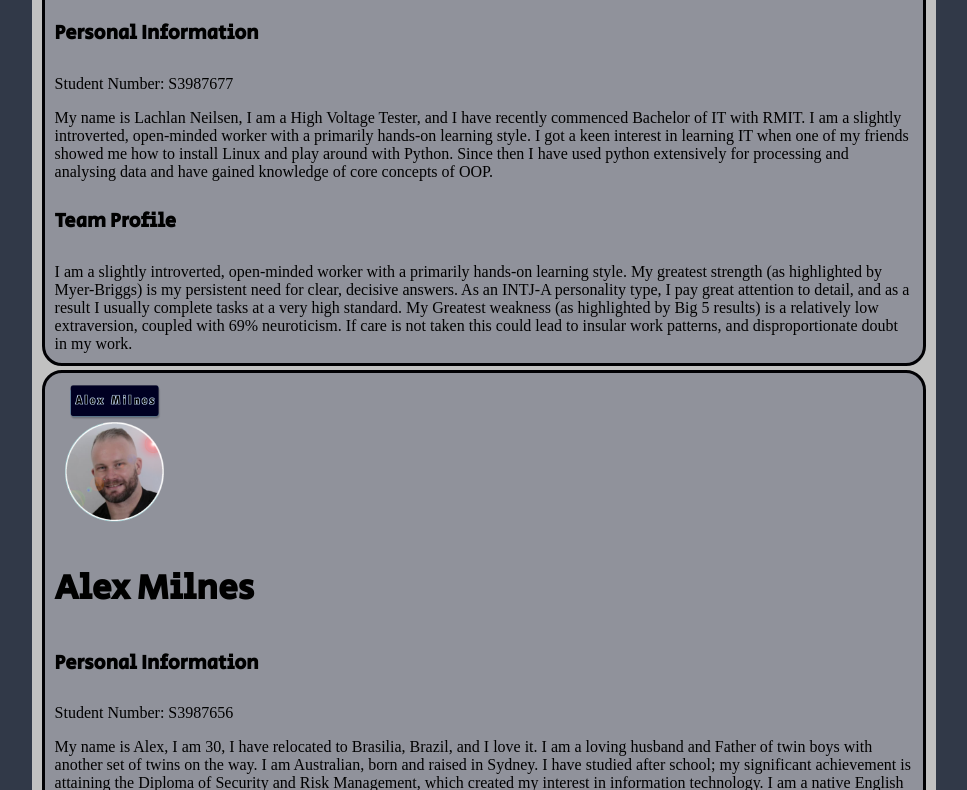
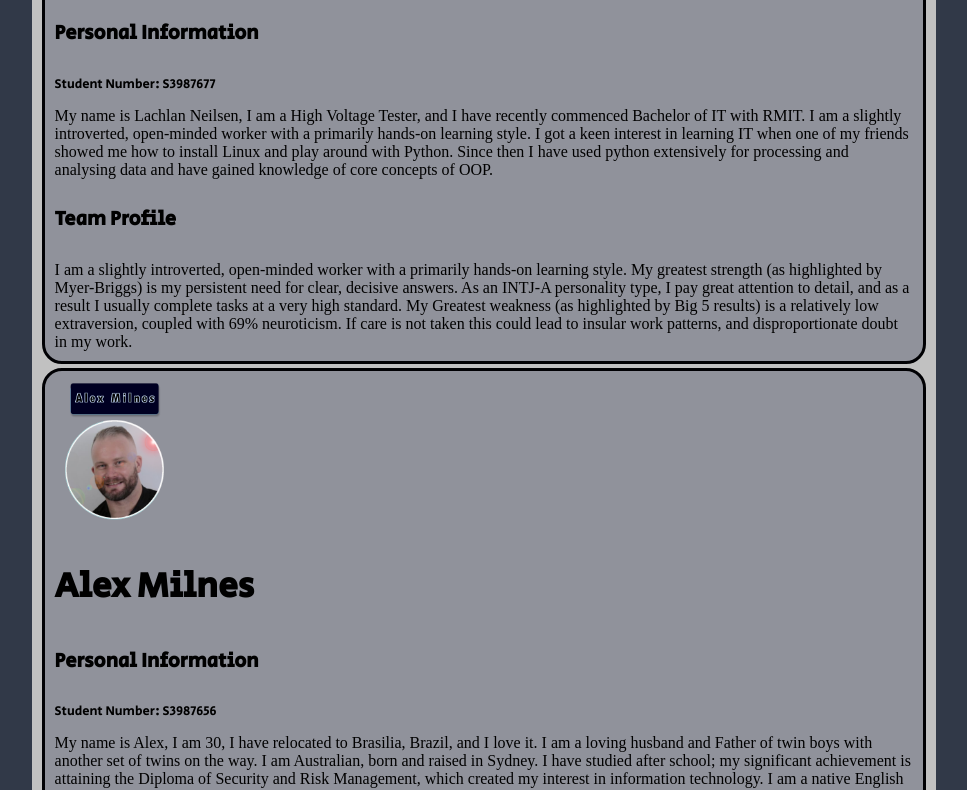
Before and after one commit to LNeilsenStudent/Assessment_2, a plain HTML site: page website/index.html in a window 1280 px wide. Shown: the part 699-1489 px from the top of the page, without its empty margins (156-1123 px from the left). Drawn offline with Linux system fonts and the light colour scheme.

Commit message:
fixed ".p" style error

```diff
--- a/website/css/main.css
+++ b/website/css/main.css
@@ -61,11 +61,10 @@ h6 {color: #003366;
   font-size: 15px;
   font-style: italic;
 }
-.p {
+p {
+  color: var(--my-black);
   font-family: 'Secular One', sans-serif;
-  color: var(--my-black);
   font-size: 13px;
-  word-wrap: hard;
 }
 
 
```
